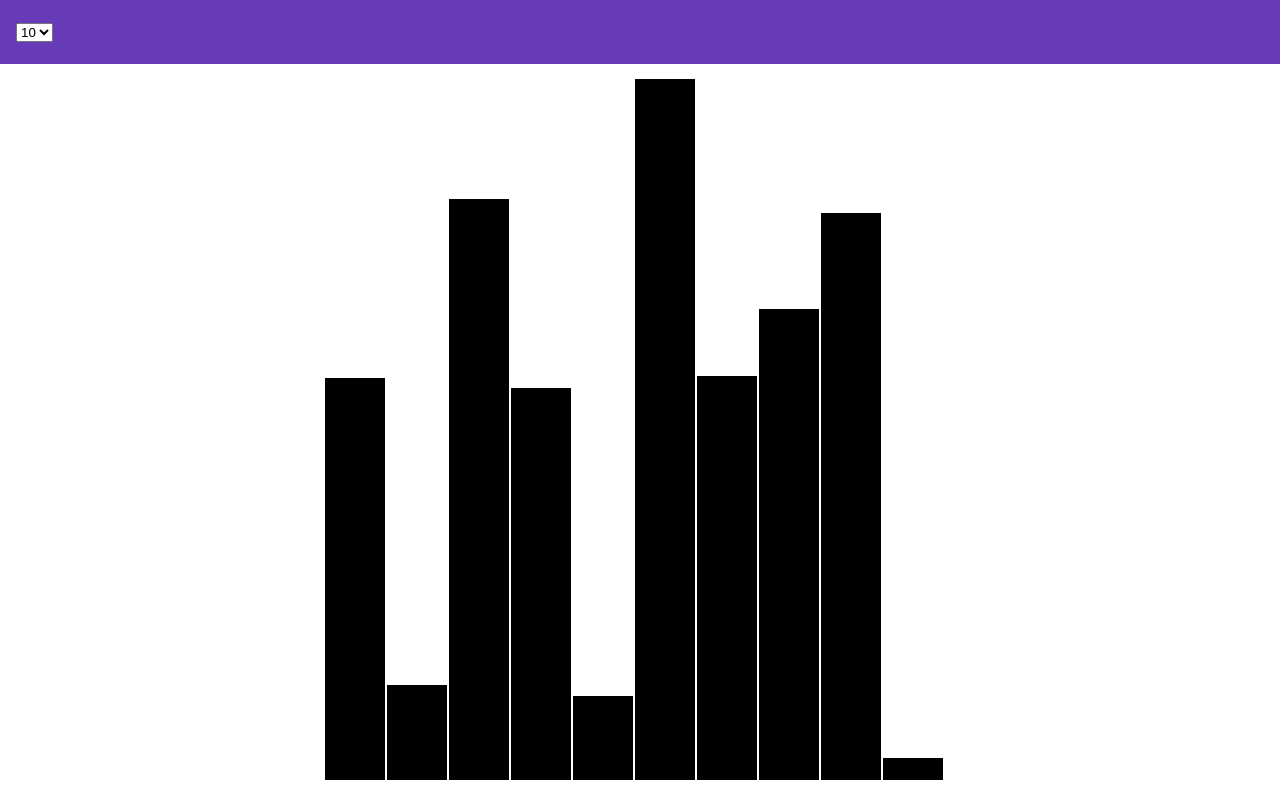
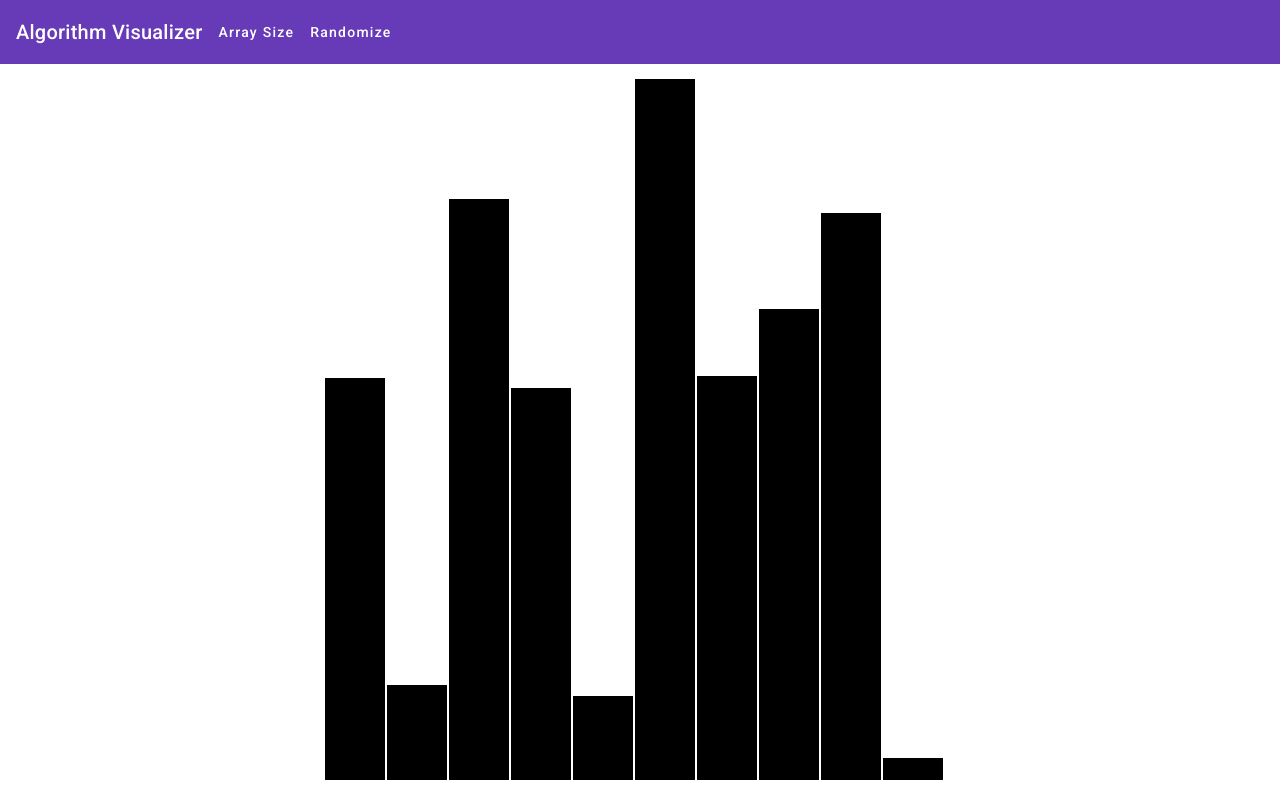
Before and after one commit to lvonnied/algorithm-visualizer, an Angular app: page / in a window 1280 px wide. Built offline with nearby package versions, Linux system fonts and the light colour scheme.

Commit message:
added menu items to adjust array size

```diff
--- a/src/app/navigation/navigation.component.css
+++ b/src/app/navigation/navigation.component.css
@@ -0,0 +1,3 @@
+.menuButton {
+    margin-left: 1vh;
+}
--- a/src/app/navigation/navigation.component.html
+++ b/src/app/navigation/navigation.component.html
@@ -1,8 +1,14 @@
-<!-- src/app/navigation/navigation.component.html -->
 <mat-toolbar color="primary">
     <mat-toolbar-row>
-        <select id="array-length" (change)="onLengthChange($event)">
-            <option *ngFor="let length of arrayLengths" [value]="length">{{ length }}</option>
-        </select>
+        <p>Algorithm Visualizer</p>
+        <button class="menuButton" mat-button [matMenuTriggerFor]="menu">Array Size</button>
+        <mat-menu #menu="matMenu">
+            <button mat-menu-item (click)="onLengthChange(10)">10</button>
+            <button mat-menu-item (click)="onLengthChange(20)">20</button>
+            <button mat-menu-item (click)="onLengthChange(30)">30</button>
+            <button mat-menu-item (click)="onLengthChange(40)">40</button>
+            <button mat-menu-item (click)="onLengthChange(50)">50</button>
+        </mat-menu>
+        <button mat-button (click)="randomizeArray()">Randomize</button>
     </mat-toolbar-row>
 </mat-toolbar>
--- a/src/app/navigation/navigation.component.ts
+++ b/src/app/navigation/navigation.component.ts
@@ -2,21 +2,26 @@ import { Component } from '@angular/core';
 import { MatToolbarRow, MatToolbar } from '@angular/material/toolbar'
 import { ArrayService } from '../services/array.service';
 import { CommonModule } from '@angular/common';
+import { MatMenuModule } from '@angular/material/menu';
+import { MatButtonModule } from '@angular/material/button';
 
 @Component({
   selector: 'app-navigation',
   standalone: true,
-  imports: [MatToolbar, MatToolbarRow, CommonModule],
+  imports: [MatToolbar, MatToolbarRow, CommonModule, MatMenuModule, MatButtonModule],
   templateUrl: './navigation.component.html',
   styleUrl: './navigation.component.css'
 })
 export class NavigationComponent {
-  arrayLengths = [10, 20, 30, 40, 50]; // Example lengths
 
   constructor(private arrayService: ArrayService) { }
 
-  onLengthChange(event: Event) {
-    const newLength = (event.target as HTMLSelectElement).value;
-    this.arrayService.setArrayLength(Number(newLength));
+  onLengthChange(newLength: number) {
+    console.log("Selected length:", newLength);
+    this.arrayService.setArrayLength(newLength);
+  }
+
+  randomizeArray() {
+    this.arrayService.randomizeCurrentArray();
   }
 }
```
